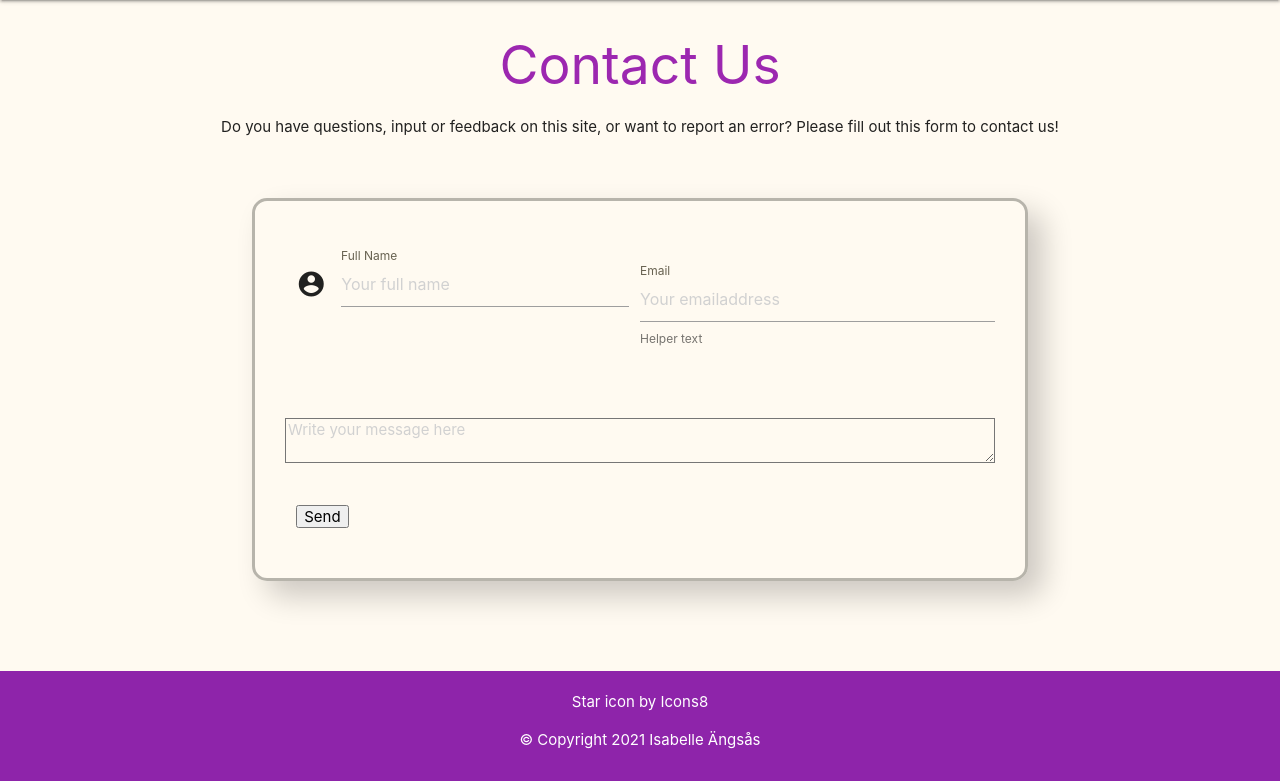
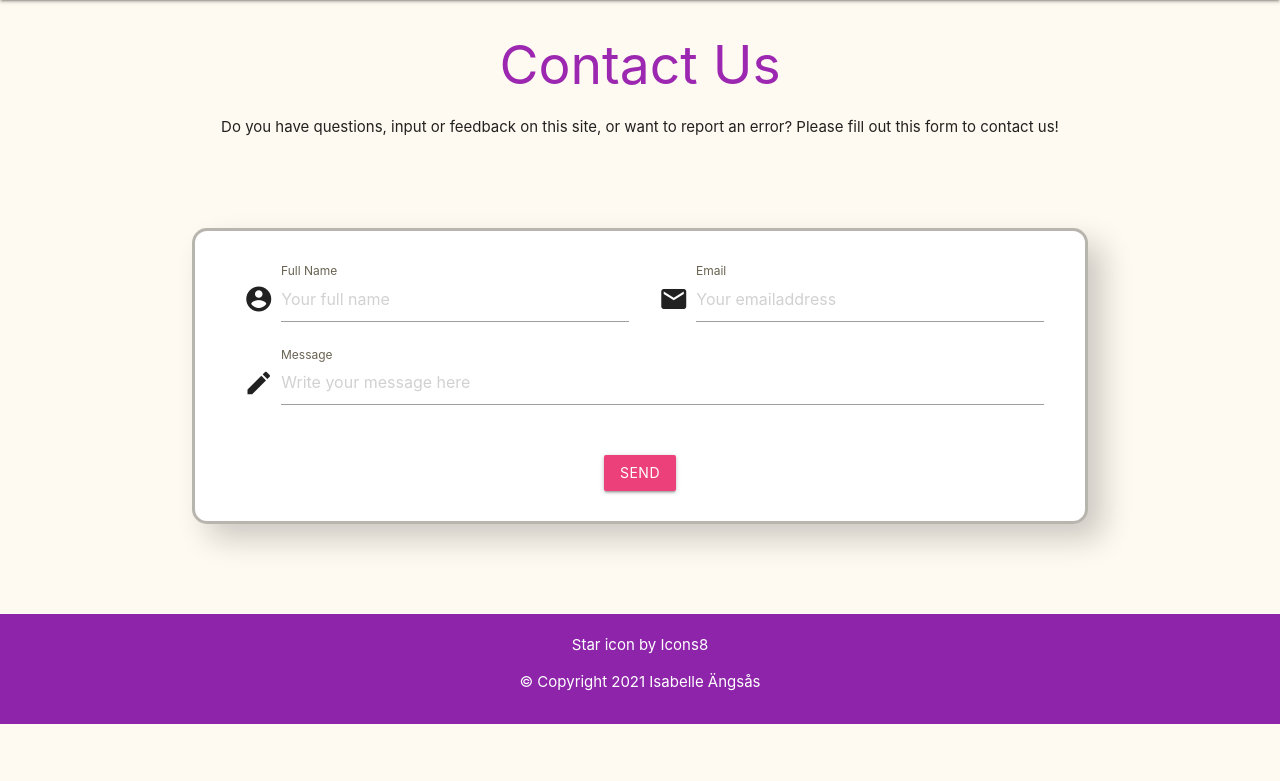
Before and after one commit to mmmangooo/Milestone-project3, a Flask app: page /contact in a window 1280 px wide. Shown: the part 64-845 px from the top of the page. After the commit the page ends 788 px from the top, so only its background shows below. Run offline with Flask 2, Linux system fonts and the light colour scheme; some libraries are stand-ins or nearby versions.

Commit message:
Styled contact form and updated code for upvote/downvote functionality

```diff
--- a/static/css/style.css
+++ b/static/css/style.css
@@ -92,7 +92,7 @@ hr {
 /*--------------------Forms*/
 
 .form-container {
-    margin: 4rem;
+    margin: 6rem auto;
     padding: 2rem;
     border: 0.2rem solid #adaaa1de;
     border-radius: 1rem;
--- a/static/js/script.js
+++ b/static/js/script.js
@@ -12,38 +12,38 @@ $('.carousel').carousel({
 let counter = 0;
 $('#upVote').click(function(){
     counter++;
+    $('#count').text(counter);
+});
 $('#downVote').click(function(){
     counter--;
-});
     $('#count').text(counter);
 });
+
+
 
 
 /* Contact form sending emails through emailjs on submission of form */
 
 function sendMail(contactForm) {
 emailjs.send('default_service', 'template_pzyq6ap', {
-        'from_name': contactForm.name.value,
-        'from_email': contactForm.emailaddress.value,
+        'form_name': contactForm.name.value,
+        'form_email': contactForm.emailaddress.value,
         'message': contactForm.message.value
 })
 
-
     // Creates a response when the user sends the form, informing user if sending was successful or not
-
     .then(
-
-    function(response){
+        function(response) {
             console.log('success', response);
             $('#success-alert').style.display='block';
-    },
-
-    function(error){
+    }, function(error) {
             console.log('failed', error);
             $('#error-alert').style.display='block';
     });
 
+console.log('success')
 return false;
+
+
 }
-
 });
--- a/templates/base.html
+++ b/templates/base.html
@@ -9,7 +9,7 @@
         <link rel="stylesheet" href="https://cdnjs.cloudflare.com/ajax/libs/materialize/1.0.0/css/materialize.min.css" type="text/css">
          <link href="https://fonts.googleapis.com/icon?family=Material+Icons" rel="stylesheet">
         <link rel="stylesheet" href="{{ url_for('static', filename='css/style.css') }}" type="text/css">
-        <script src="https://cdn.jsdelivr.net/npm/emailjs-com@2/dist/email.min.js"></script>
+       <script type="text/javascript" src="https://cdn.jsdelivr.net/npm/emailjs-com@2/dist/email.min.js"></script>
         <script>
             (function () {
                 emailjs.init("user_3dtZa3MhdNgPtUx4ztBPG");
--- a/templates/contact.html
+++ b/templates/contact.html
@@ -4,42 +4,39 @@
     <h2 class="center-align purple-text darken-4-text">Contact Us</h2>
     <p class="center-align">Do you have questions, input or feedback on this site, or want to report an error?
                         Please fill out this form to contact us!</p>
-    <div class="container s12 m6 l2">
-        <div class="row form-container" onsubmit="return sendMail(this);">
+    <div class="container form-container center-align white">
 
-            <div class="row">
-                <form class="col s12">
-                    <div class="row">
-                        <div class="input-field col s6">
+
+        <form onsubmit="return sendMail(this);">
+
+            <div class="row s12 m6 l4">
+                <div class="input-field col s12 l6">
                     <i class="material-icons prefix">account_circle</i>
                     <input id="fullname" name="fullname" type="text" class="validate" placeholder="Your full name" required>
                     <label for="fullname">Full Name</label>
                 </div>
-                        <div class="input-field col s6">
-                            <div class="row">
 
-                                    <div class="row">
-                                        <div class="input-field col s12">
+
+                <div class="input-field col s12 l6">
+                    <i class="material-icons prefix">email</i>
                     <input id="emailaddress" name="emailaddress" type="email" class="validate" placeholder="Your emailaddress" required>
                     <label for="emailaddress">Email</label>
-                                            <span class="helper-text" data-error="wrong" data-success="right">Helper text</span>
+                </div>
+
+
+                <div class="input-field col s12">
+                    <i class="material-icons prefix">mode_edit</i>
+                    <label for="message">Message</label>
+                    <textarea placeholder="Write your message here" id="message" name="message" class="materialize-textarea" minlength="5" maxlength="500" required></textarea>
                 </div>
             </div>
-
-                            </div>
-                        </div>
-                        <div class="input-field">
-                            <textarea name="message" id="message" cols="30" rows="6" class="validate" placeholder="Write your message here" required></textarea>
-                        </div>
-                    </div>
-                    <button type="submit">Send</button>
+            <button class="btn pink lighten-1" type="submit">Send</button>
             <div id="success-alert" style="display:none">Your mail has been successfully sent!</div>
             <div id="error-alert" style="display:none">Your email was not sent, please try again</div>
 
 
+        </form>
 
-                </form>
-            </div>
-        </div>
+
     </div>
 {% endblock %}
```
Lines whose indentation alone changed are shown as unchanged.
